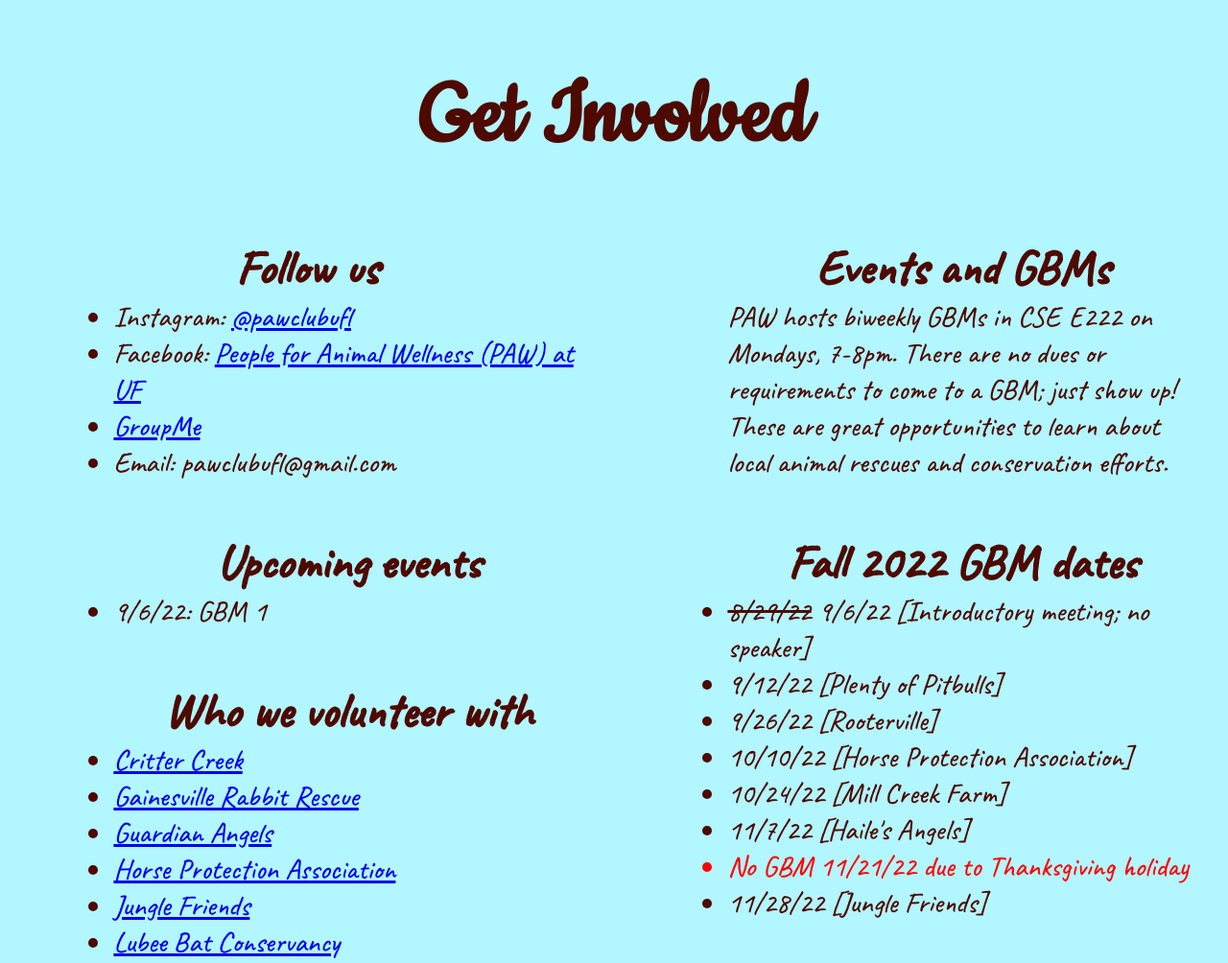
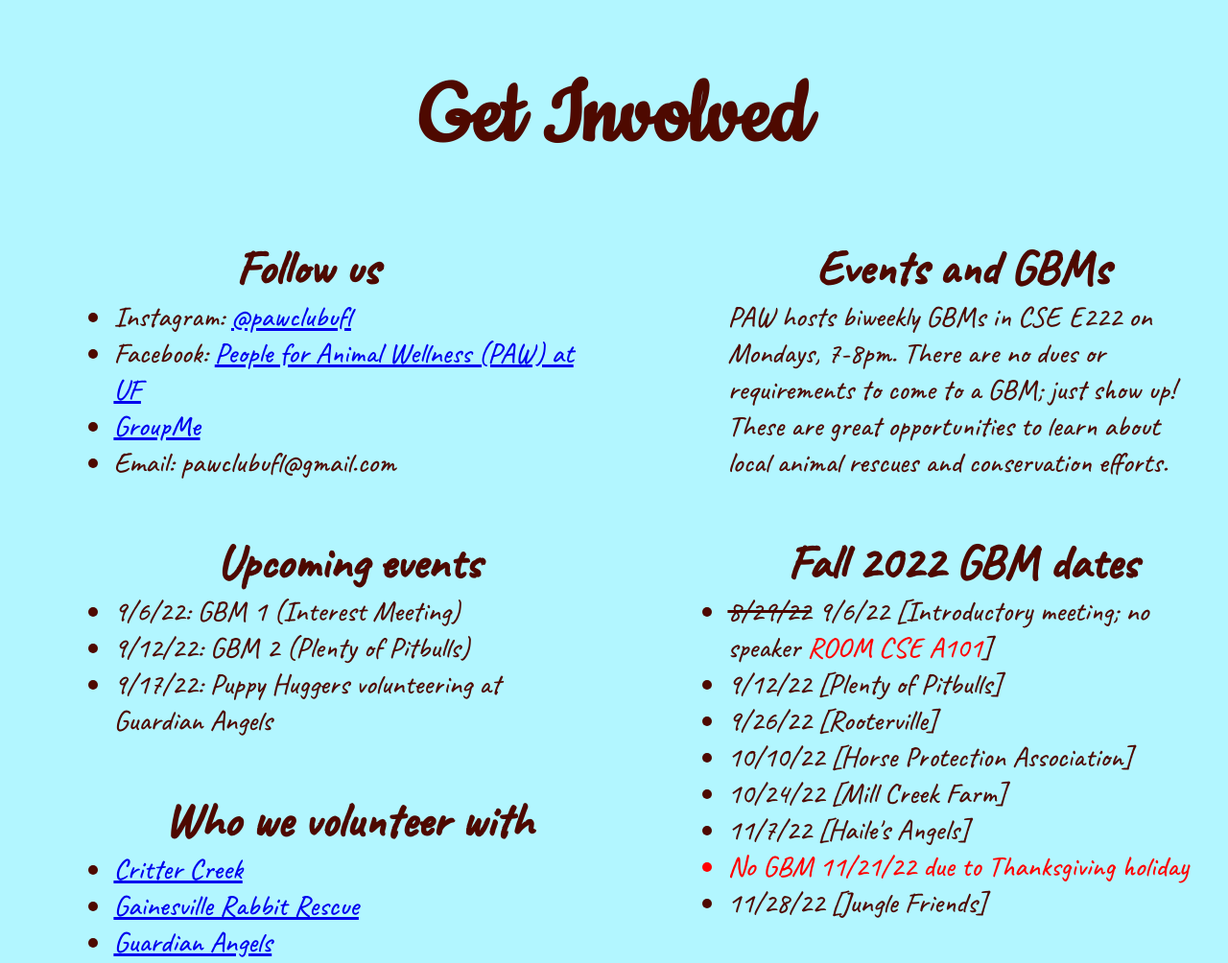
Before and after one commit to PAW-UF/PAW, a plain HTML site: page getinvolved.html in a window 1280 px wide. Shown: the part 93-1097 px from the top of the page at 96% size. Drawn offline with Linux system fonts and the light colour scheme.

Commit message:
9/4 update

```diff
--- a/getinvolved.html
+++ b/getinvolved.html
@@ -110,7 +110,9 @@
                 <br><br><br>
                 <h2 style="font-size: 50px; text-align: center;" class="contact">Upcoming events</h2>
                 <ul class="contact">
-                    <li>9/6/22: GBM 1</li>
+                    <li>9/6/22: GBM 1 (Interest Meeting)</li>
+                    <li>9/12/22: GBM 2 (Plenty of Pitbulls)</li>
+                    <li>9/17/22: Puppy Huggers volunteering at Guardian Angels</li>
                 </ul>
                 <br><br><br>
                 <h2 style="font-size: 50px; text-align: center;" class="contact">Who we volunteer with</h2>
@@ -136,7 +138,7 @@
                 <br><br><br>
                 <h2 style="font-size: 50px; text-align: center;" class="contact">Fall 2022 GBM dates</h2>
                 <ul class="contact">
-                    <li><del>8/29/22</del> 9/6/22 [Introductory meeting; no speaker]</li>
+                    <li><del>8/29/22</del> 9/6/22 [Introductory meeting; no speaker <div style="color: red; display: inline;">ROOM CSE A101</div>]</li>
                     <li>9/12/22 [Plenty of Pitbulls]</li>
                     <li>9/26/22 [Rooterville]</li>
                     <li>10/10/22 [Horse Protection Association]</li>
```
Also changed, not shown: index.html (+1 -0 lines).
